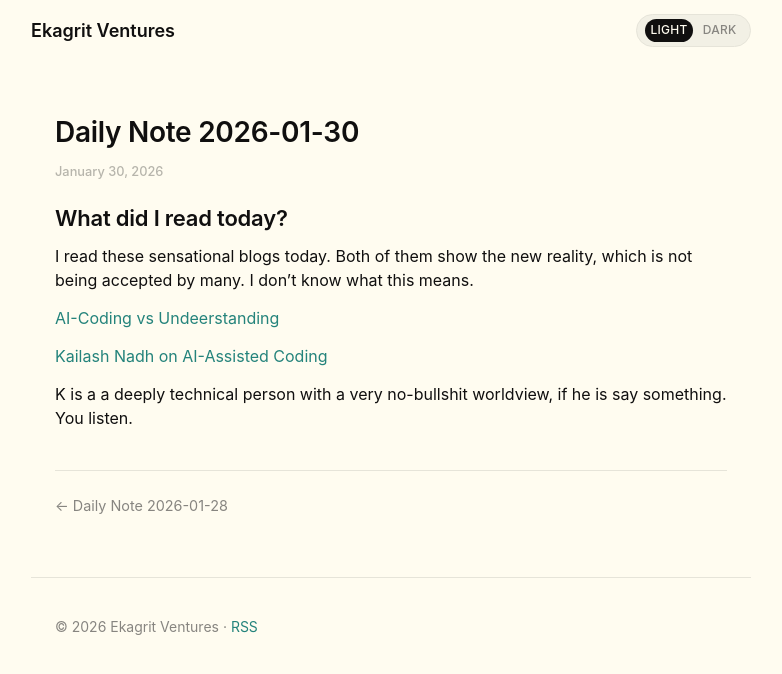
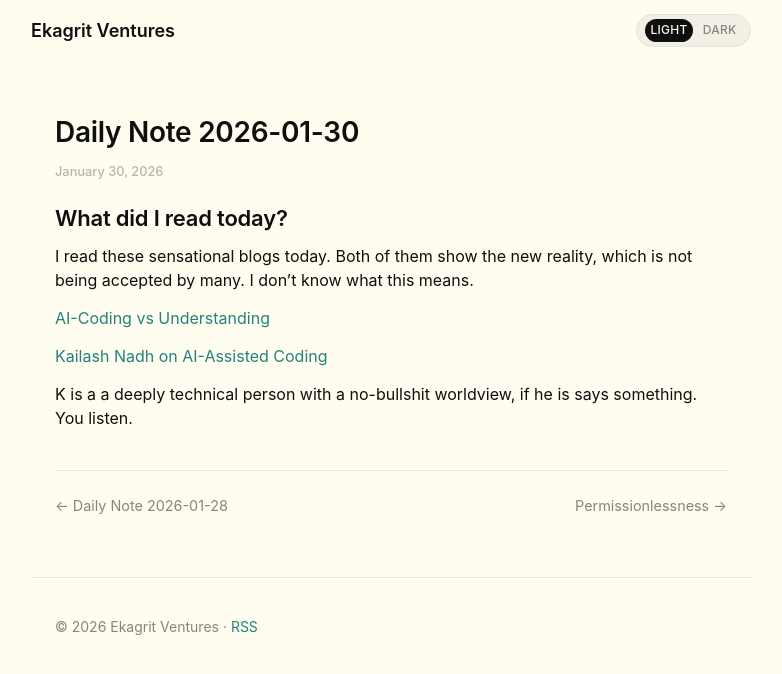
Before and after one commit to ekagritventures/ekagritventures.github.io, a Jekyll site: the page built from _posts/2026/January/2026-01-30-.md, in a window 1280 px wide. Shown: the top 674 px of the page, without its empty margins (249-1031 px from the left). Built offline with Jekyll 4.4.1, drawn with Linux system fonts in a browser that asks for light colours.

Commit message:
vault backup: 2026-02-01 13:54:42

```diff
--- a/_posts/2026/January/2026-01-30-.md
+++ b/_posts/2026/January/2026-01-30-.md
@@ -12,8 +12,8 @@ published: true
 
 I read these sensational blogs today. Both of them show the new reality, which is not being accepted by many. I don't know what this means.
 
-[AI-Coding vs Undeerstanding](https://www.anthropic.com/research/AI-assistance-coding-skills)
+[AI-Coding vs Understanding](https://www.anthropic.com/research/AI-assistance-coding-skills)
 
 [Kailash Nadh on AI-Assisted Coding](https://www.anthropic.com/research/AI-assistance-coding-skills)
 
-K is a a deeply technical person with a very no-bullshit worldview, if he is say something. You listen.
+K is a a deeply technical person with a  no-bullshit worldview, if he is says something. You listen.
```
Also changed, not shown: _posts/2026/February/2026-02-01-.md (added, +15 -0 lines).
